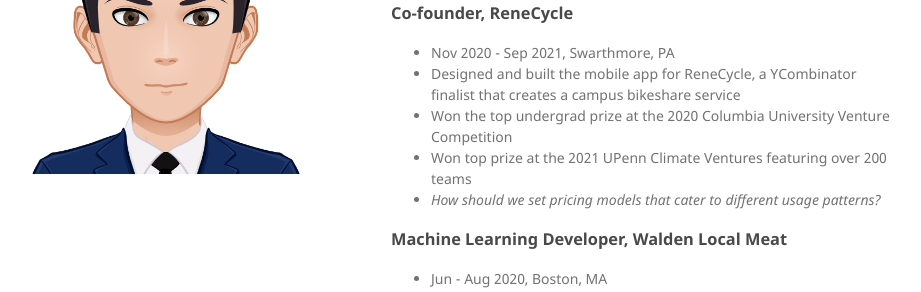
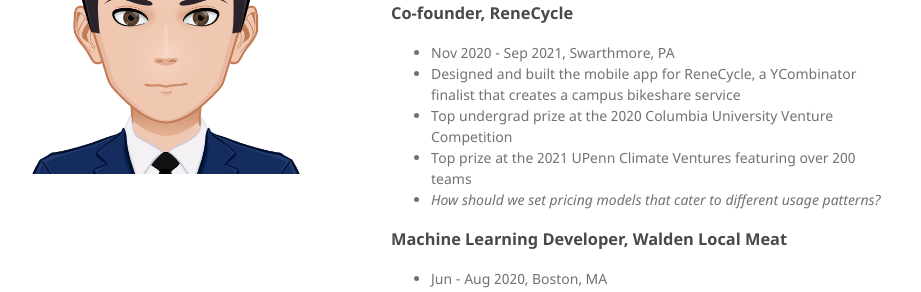
Before and after one commit to henrylei2000/henrylei2000.github.io, a Jekyll site: the page built from index.md, in a window 1280 px wide and 900 px high, scrolled down 1840 px. Shown: the part 154-446 px from the top of the window, without its empty margins (179-1100 px from the left). Built offline with Jekyll 4.4.1, drawn with Linux system fonts in a browser that asks for light colours; our own code applies the rules of GitHub Pages for plain Markdown files.

```diff
--- a/index.md
+++ b/index.md
@@ -74,8 +74,8 @@
 ### Co-founder, ReneCycle
 - Nov 2020 - Sep 2021, Swarthmore, PA
 - Designed and built the mobile app for ReneCycle, a YCombinator finalist that creates a campus bikeshare service
-- Won the top undergrad prize at the 2020 Columbia University Venture Competition
-- Won top prize at the 2021 UPenn Climate Ventures featuring over 200 teams
+- Top undergrad prize at the 2020 Columbia University Venture Competition
+- Top prize at the 2021 UPenn Climate Ventures featuring over 200 teams
 - _How should we set pricing models that cater to different usage patterns?_
 
 ### Machine Learning Developer, Walden Local Meat
```
